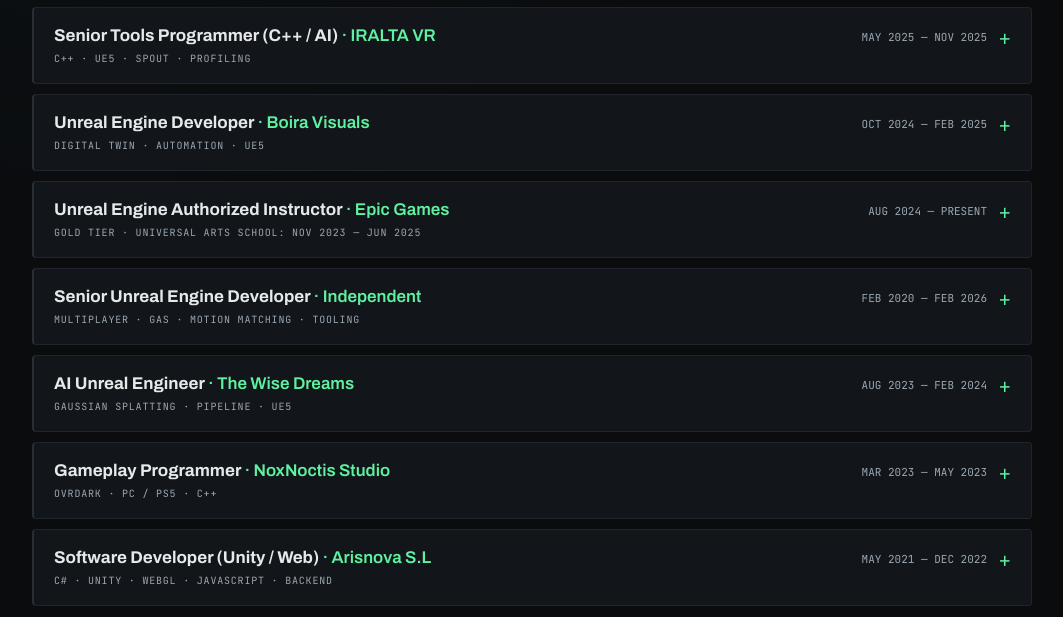
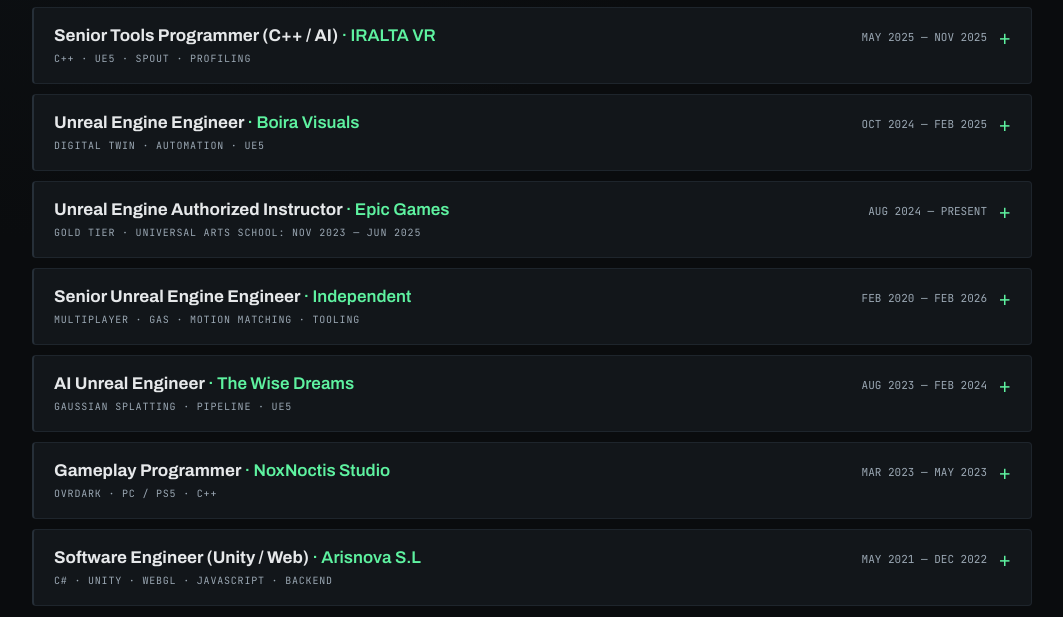
Before and after one commit to Noctxas97Dev/rb-cv, a plain HTML site: page index.html in a window 1280 px wide. Shown: the part 960-1577 px from the top of the page, without its empty margins (108-1171 px from the left). Drawn offline with Linux system fonts and the light colour scheme.

Commit message:
Use Engineer titles in portfolio

```diff
--- a/index.html
+++ b/index.html
@@ -427,7 +427,7 @@
 
 
 <details class="row" data-category="sw" id="experience-boira" style="padding:18px 20px;"><summary><div class="role-heading" style="display:flex;justify-content:space-between;align-items:baseline;gap:16px;">
-<div style="font-size:17px;font-weight:700;">Unreal Engine Developer <span style="color:#5ef2a0;font-weight:600;">· Boira Visuals</span></div>
+<div style="font-size:17px;font-weight:700;">Unreal Engine Engineer <span style="color:#5ef2a0;font-weight:600;">· Boira Visuals</span></div>
 <div class="mono" style="font-size:11px;color:#7d868f;white-space:nowrap;">OCT 2024 — FEB 2025</div>
 </div><div class="mono" style="font-size:10px;color:#5a6570;margin-top:7px;letter-spacing:.08em;">DIGITAL TWIN · AUTOMATION · UE5</div></summary>
 
@@ -456,7 +456,7 @@
 
 
 <details class="row" data-category="sw" id="experience-indie" style="padding:18px 20px;"><summary><div class="role-heading" style="display:flex;justify-content:space-between;align-items:baseline;gap:16px;">
-<div style="font-size:17px;font-weight:700;">Senior Unreal Engine Developer <span style="color:#5ef2a0;font-weight:600;">· Independent</span></div>
+<div style="font-size:17px;font-weight:700;">Senior Unreal Engine Engineer <span style="color:#5ef2a0;font-weight:600;">· Independent</span></div>
 <div class="mono" style="font-size:11px;color:#7d868f;white-space:nowrap;">FEB 2020 — FEB 2026</div>
 </div><div class="mono" style="font-size:10px;color:#5a6570;margin-top:7px;letter-spacing:.08em;">MULTIPLAYER · GAS · MOTION MATCHING · TOOLING</div></summary>
 
@@ -499,7 +499,7 @@
 
 
 <details class="row" data-category="sw" id="experience-aris" style="padding:18px 20px;"><summary><div class="role-heading" style="display:flex;justify-content:space-between;align-items:baseline;gap:16px;">
-<div style="font-size:17px;font-weight:700;">Software Developer (Unity / Web) <span style="color:#5ef2a0;font-weight:600;">· Arisnova S.L</span></div>
+<div style="font-size:17px;font-weight:700;">Software Engineer (Unity / Web) <span style="color:#5ef2a0;font-weight:600;">· Arisnova S.L</span></div>
 <div class="mono" style="font-size:11px;color:#7d868f;white-space:nowrap;">MAY 2021 — DEC 2022</div>
 </div><div class="mono" style="font-size:10px;color:#5a6570;margin-top:7px;letter-spacing:.08em;">C# · UNITY · WEBGL · JAVASCRIPT · BACKEND</div></summary>
 
```
